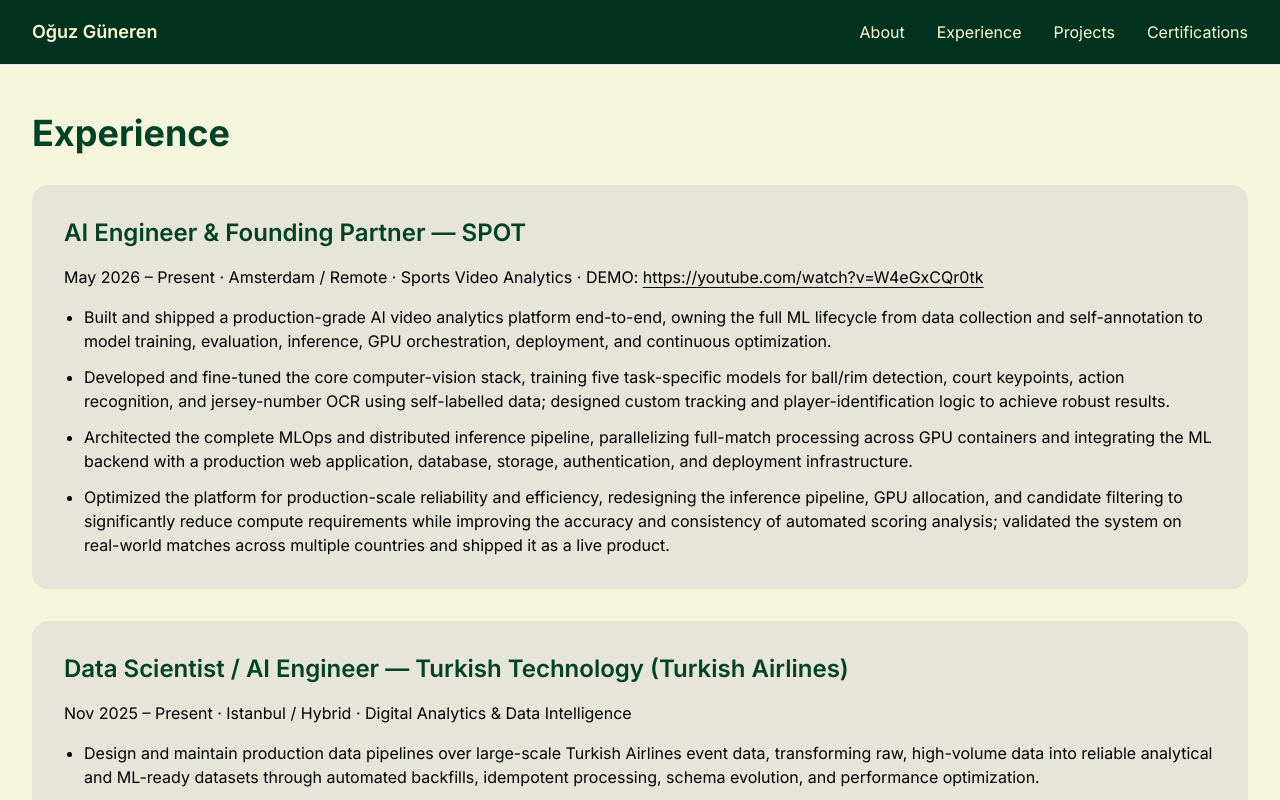
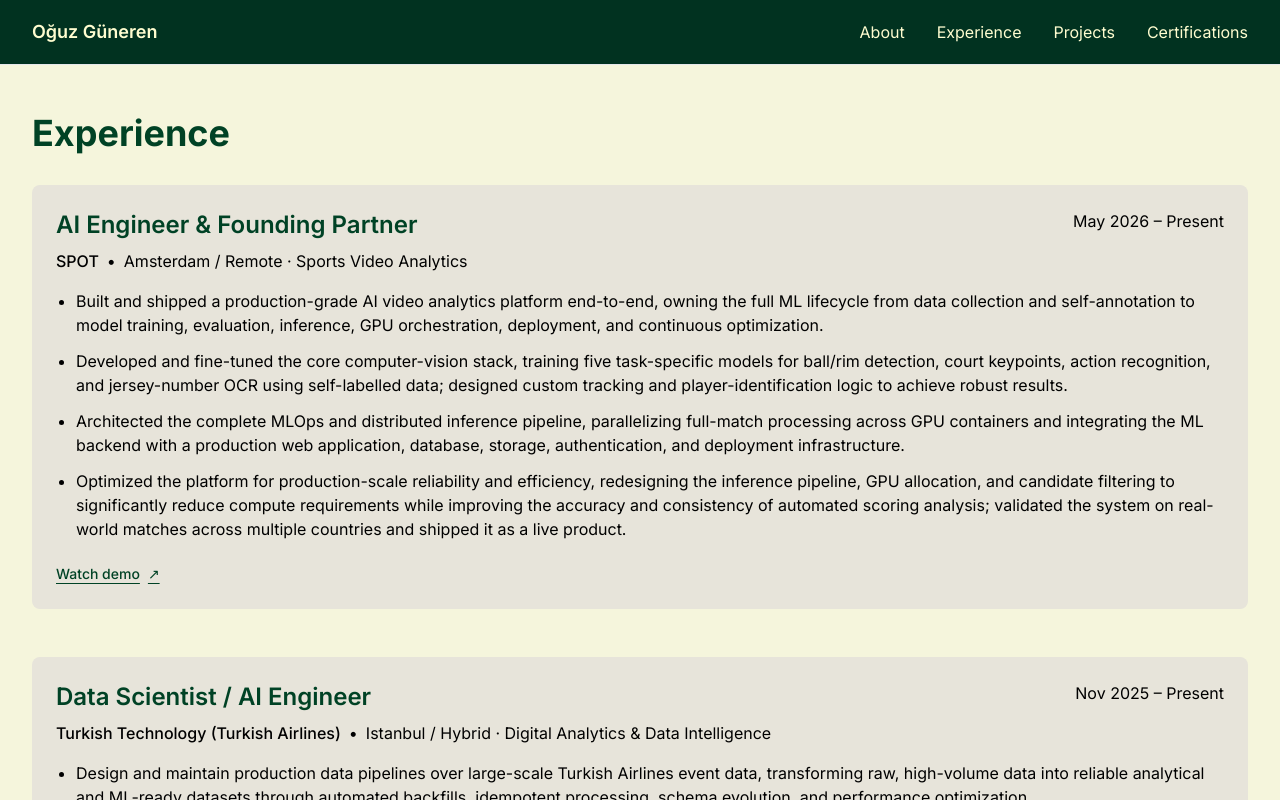
Before and after one commit to oguzgnrn/oguzgunerencom, a Next.js app: page /experience in a window 1280 px wide. Shown: the top 800 px of the page. Built offline with nearby package versions, Linux system fonts and the light colour scheme.

Commit message:
Restore portfolio card hierarchy and add classic LaTeX CV

```diff
--- a/src/app/components/CvContent.tsx
+++ b/src/app/components/CvContent.tsx
@@ -27,13 +27,71 @@
   return <div className="space-y-4 text-sm sm:text-base leading-relaxed text-black [overflow-wrap:anywhere]">{elements}</div>;
 }
 
-export function CvCards({ text }: { text: string }) {
-  const blocks = text.split(/\n(?=(?:AI Engineer|Data Scientist|AI Research Intern|Overtech Information|EComGen —|SPOT —|Deep Learning for Dementia|Real-Time Object Recognition|Image Recognition & Deep Learning))/);
-  return <div className="space-y-6 sm:space-y-8">{blocks.map((block, i) => {
-    const [title, ...rest] = block.trim().split('\n');
-    return <article key={i} className="bg-[#E7E4DA] p-5 sm:p-8 rounded-xl">
-      <h2 className="text-xl sm:text-2xl font-semibold mb-4 leading-snug">{title}</h2>
-      <CvText text={rest.join('\n')} />
+const spotDemo = 'https://youtube.com/watch?v=W4eGxCQr0tk';
+const ecomgenDemo = 'https://www.youtube.com/watch?v=BnrTY1mWj_E';
+
+function DemoLink({ href }: { href: string }) {
+  return <a href={href} target="_blank" rel="noopener noreferrer" className="inline-flex items-center gap-2 text-sm font-medium text-[#004225] underline underline-offset-4">Watch demo <span aria-hidden="true">↗</span></a>;
+}
+
+export function ExperienceCards({ text }: { text: string }) {
+  const blocks = text.split(/\n(?=(?:AI Engineer|Data Scientist|AI Research Intern|Overtech Information))/);
+  const entries = blocks.map(block => {
+    const [heading, metadata, ...body] = block.trim().split('\n');
+    const delimiter = heading.includes(' | ') ? ' | ' : ' — ';
+    const parts = heading.split(delimiter).map(part => part.trim());
+    const company = parts.length > 1 ? parts[parts.length - 1] : heading;
+    const title = parts.length > 1 ? parts.slice(0, -1).join(delimiter) : '';
+    const [period, ...details] = metadata.split(' · ');
+    return { title, company, period, details: details.filter(d => !d.startsWith('DEMO:')).join(' · '), body: body.join('\n') };
+  });
+  // Keep the supplied descriptions while showing a repeated employer/role only once.
+  const grouped: typeof entries = [];
+  for (const entry of entries) {
+    const previous = grouped.find(item => item.title === entry.title && item.company === entry.company && item.period === entry.period);
+    if (previous) previous.body += '\n' + entry.body;
+    else grouped.push({ ...entry });
+  }
+  return <div className="space-y-6 sm:space-y-8 md:space-y-12">{grouped.map((entry, i) =>
+    <article key={i} className="bg-[#E7E4DA] p-4 sm:p-5 md:p-6 rounded-lg">
+      <div className="flex flex-col md:flex-row justify-between gap-3 mb-4">
+        <div className="flex-1 min-w-0">
+          <h2 className="text-xl sm:text-2xl font-semibold mb-2">{entry.title || entry.company}</h2>
+          <div className="text-sm sm:text-base text-black">
+            {entry.title && <span className="font-medium">{entry.company}</span>}
+            {entry.details && <><span className="mx-2">•</span><span>{entry.details}</span></>}
+          </div>
+        </div>
+        <p className="text-sm sm:text-base text-black md:text-right md:whitespace-nowrap">{entry.period}</p>
+      </div>
+      <CvText text={entry.body} />
+      {entry.company === 'SPOT' && <div className="mt-5"><DemoLink href={spotDemo} /></div>}
+    </article>
+  )}</div>;
+}
+
+export function ProjectCards({ text }: { text: string }) {
+  const blocks = text.replace(/^(PROJECTS\s*)+/, '').split(/\n(?=(?:EComGen —|SPOT —|Deep Learning for Dementia|Real-Time Object Recognition|Image Recognition & Deep Learning))/);
+  return <div className="space-y-8 sm:space-y-12">{blocks.map((block, i) => {
+    const [heading, ...lines] = block.trim().split('\n').filter(Boolean);
+    const firstBullet = lines.findIndex(line => line.startsWith('* '));
+    const metadata = lines.slice(0, firstBullet);
+    const demo = heading.startsWith('EComGen') ? ecomgenDemo : heading.startsWith('SPOT') ? spotDemo : undefined;
+    const descriptions = lines.slice(firstBullet).filter(line => !line.startsWith('Tech:') && !line.startsWith('Demo:'));
+    const tech = lines.find(line => line.startsWith('Tech:'))?.slice(5).trim().split(' · ') ?? [];
+    const dates = metadata.join(' · ').match(/(?:Aug 2023|2022–2023|2026|2022)/);
+    const details = metadata.map(line => line.replace(/(?: · )?(?:Aug 2023|2022–2023|2026|2022)$/, '').replace(/ · Demo: 8:38$/, '')).filter(Boolean);
+    return <article key={i} className="bg-[#E7E4DA] p-4 sm:p-5 md:p-6 rounded-lg">
+      <div className="flex flex-col md:flex-row justify-between gap-3 mb-4">
+        <div className="flex-1 min-w-0">
+          <h2 className="text-xl sm:text-2xl font-semibold mb-2">{heading}</h2>
+          {details.map((detail, j) => <p key={j} className="text-sm sm:text-base text-black">{detail}</p>)}
+        </div>
+        {dates && <p className="text-sm sm:text-base md:whitespace-nowrap">{dates[0]}</p>}
+      </div>
+      <CvText text={descriptions.join('\n')} />
+      <div className="flex flex-wrap gap-2 mt-5">{tech.map(skill => <span key={skill} className="px-3 py-1 bg-[#FFFDE7] text-[#004225] rounded-full text-xs sm:text-sm">{skill}</span>)}</div>
+      {demo && <div className="mt-5"><DemoLink href={demo} /></div>}
     </article>;
   })}</div>;
 }
--- a/src/app/experience/page.tsx
+++ b/src/app/experience/page.tsx
@@ -1,5 +1,5 @@
 import content from '../cv-content.json';
-import { CvCards } from '../components/CvContent';
+import { ExperienceCards } from '../components/CvContent';
 export default function Experience() {
-  return <div className="space-y-8"><h1 className="text-3xl sm:text-4xl font-bold">Experience</h1><CvCards text={content.experience} /></div>;
+  return <div className="space-y-8"><h1 className="text-3xl sm:text-4xl font-bold">Experience</h1><ExperienceCards text={content.experience} /></div>;
 }
--- a/src/app/page.tsx
+++ b/src/app/page.tsx
@@ -14,11 +14,11 @@
       <div className="bg-[#E7E4DA] p-5 sm:p-8 rounded-xl"><CvText text={content.about} /></div>
     </section>
     <section className="space-y-5">
-      <h2 className="text-2xl sm:text-3xl font-bold">EDUCATION</h2>
+      <h2 className="text-2xl sm:text-3xl font-bold">Education</h2>
       <div className="bg-[#E7E4DA] p-5 sm:p-8 rounded-xl"><CvText text={content.education} /></div>
     </section>
     <section className="space-y-5">
-      <h2 className="text-2xl sm:text-3xl font-bold">TECHNICAL SKILLS</h2>
+      <h2 className="text-2xl sm:text-3xl font-bold">Technical Skills</h2>
       <div className="grid gap-4 md:grid-cols-2">{content.skills.split('\n').filter(Boolean).map((line, i) => {
         const colon = line.indexOf(':');
         return <div key={i} className="bg-[#E7E4DA] p-5 sm:p-6 rounded-xl">
--- a/src/app/projects/page.tsx
+++ b/src/app/projects/page.tsx
@@ -1,10 +1,5 @@
 import content from '../cv-content.json';
-import { CvCards } from '../components/CvContent';
+import { ProjectCards } from '../components/CvContent';
 export default function Projects() {
-  const [, ...lines] = content.projects.split('\n');
-  const repeatedHeading = lines.shift();
-  return <div className="space-y-8">
-    <header><h1 className="text-3xl sm:text-4xl font-bold">PROJECTS</h1><p className="text-sm mt-2 text-[#004225]">{repeatedHeading}</p></header>
-    <CvCards text={lines.join('\n').trim()} />
-  </div>;
+  return <div className="space-y-8"><h1 className="text-3xl sm:text-4xl font-bold">Projects</h1><ProjectCards text={content.projects} /></div>;
 }
```
Also changed, not shown: 2 other files (tests, documents, lock files or other folders).
